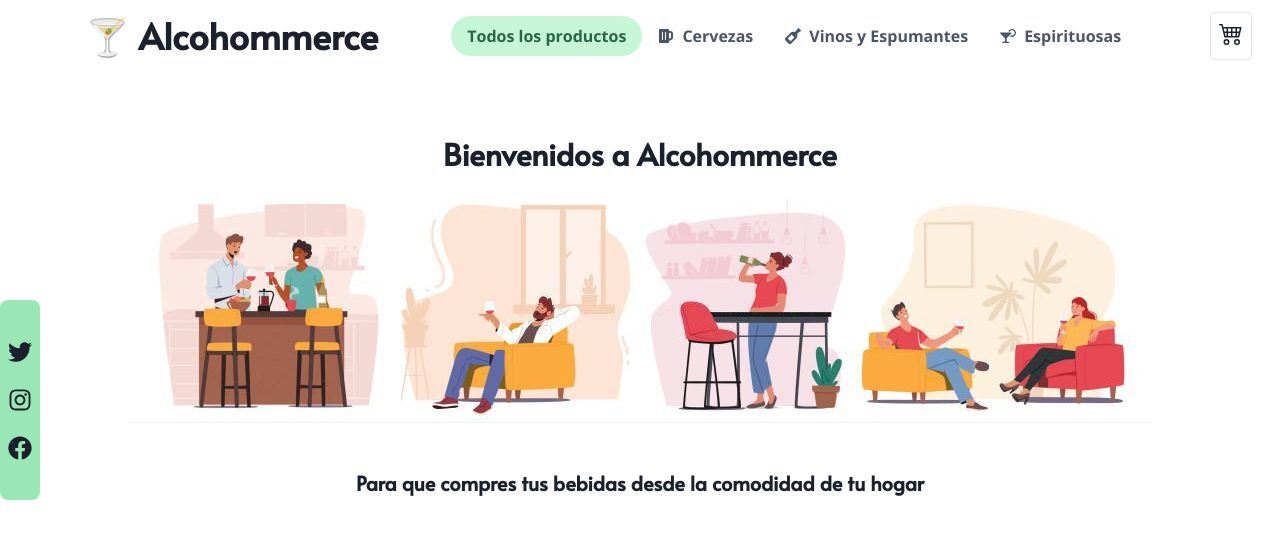
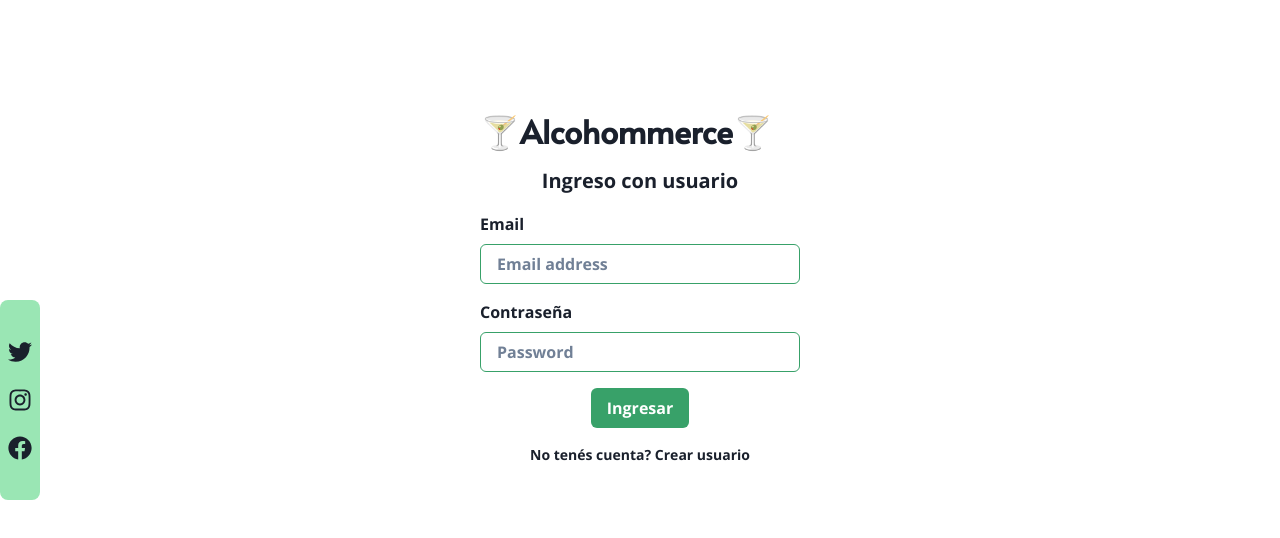
Before and after one commit to AlexisSzerman/Alcohommerce, a React (Vite) app: page / in a window 1280 px wide. Shown: the top 538 px of the page. Built offline with nearby package versions, Linux system fonts and the light colour scheme; no server answers.

Commit message:
login funcionando

```diff
--- a/src/App.jsx
+++ b/src/App.jsx
@@ -1,34 +1,56 @@
-import React from "react";
-import NavBar from "./components/NavBar";
-import ItemListContainer from "./containers/ItemListContainer";
-import ItemDetailContainer from "./containers/ItemDetailContainer";
-import Home from "./components/Home";
-import Cart from "./components/Cart";
+import React, { useState, useEffect } from "react";
 import { BrowserRouter, Routes, Route } from "react-router-dom";
 import SocialMedia from "./components/SocialMedia";
 import CartContextProvider from "./contexts/CartContext"
 import Checkout from "./components/Checkout";
-
-
+import Signup from "./components/SignUp";
+import Login from "./components/Login";
+import Home from "./components/Home";
+import Cart from "./components/Cart";
+import ItemListContainer from "./containers/ItemListContainer";
+import ItemDetailContainer from "./containers/ItemDetailContainer";
+import NavBar from "./components/NavBar";
+import { auth } from './main.jsx'; // import auth from main.jsx
 
 const App = () => {
+  const [isLoggedIn, setIsLoggedIn] = useState(false);
+
+  useEffect(() => {
+    // Listen for changes in authentication state
+    const unsubscribe = auth.onAuthStateChanged((user) => { // use auth from main.jsx
+      if (user) {
+        // User is signed in
+        setIsLoggedIn(true);
+      } else {
+        // User is signed out
+        setIsLoggedIn(false);
+      }
+    });
+
+    // Unsubscribe when component unmounts
+    return () => {
+      unsubscribe();
+    };
+  }, []);
+
   return (
     <CartContextProvider>
       <BrowserRouter>
-      <NavBar />
+        {isLoggedIn && <NavBar />}
         <SocialMedia/>
         <Routes>
-        <Route exact path={'/'} element={<Home greeting={"Bienvenidos a Alcohommerce"} />}/>
+          <Route exact path={'/home'} element={<Home greeting={"Bienvenidos a Alcohommerce"} />}/>
           <Route exact path={'/catalogue'} element={<ItemListContainer />}/>
           <Route exact path={'/category/:categoryId'} element={<ItemListContainer />}/>
           <Route exact path={"/item/:id"} element={<ItemDetailContainer />} />
           <Route exact path={"/cart"} element={<Cart/>} />
           <Route exact path={"/checkout"} element={<Checkout/>} />
+          <Route path="/signup" element={<Signup />} />
+          <Route path="/" element={<Login />} />
         </Routes>
       </BrowserRouter>
     </CartContextProvider>
   );
 };
 
-
 export default App;
--- a/src/components/Cart.jsx
+++ b/src/components/Cart.jsx
@@ -32,6 +32,7 @@ const Cart = () => {
   const [isOpen, setIsOpen] = useState(false);
   const onClose = () => setIsOpen(false);
   const cancelRef = useRef();
+
 
   return ( /* Verificando si el carrito está vacío nos mande nuevamente al catalogo  */
     <>
--- a/src/components/Checkout.jsx
+++ b/src/components/Checkout.jsx
@@ -1,7 +1,9 @@
-import { useContext, useState } from "react";
 import { CartContext } from "../contexts/CartContext";
 import { collection, getFirestore, addDoc } from "firebase/firestore";
 import { useNavigate } from "react-router-dom";
+import { auth } from "../main"
+import { useContext, useState, useEffect } from "react";
+
 
 import {
   Box,
@@ -30,6 +32,13 @@ const Checkout = () => {
   const [phone, setPhone] = useState("");
   const [isModalOpen, setIsModalOpen] = useState(false);
   const navigate = useNavigate();
+
+  useEffect(() => {
+    const user = auth.currentUser;
+    if (user) {
+      setEmail(user.email);
+    }
+  }, []);
 
   const handleModal = () => {
     setIsModalOpen(!isModalOpen);
@@ -79,11 +88,7 @@ const Checkout = () => {
                 placeholder="Nombre y Apellido"
                 onChange={(e) => setName(e.target.value)}
               />
-              <Input
-                type="email"
-                placeholder="Correo electrónico"
-                onChange={(e) => setEmail(e.target.value)}
-              />
+
               <InputGroup>
                 <InputLeftAddon children="+011" />
                 <Input
@@ -98,7 +103,7 @@ const Checkout = () => {
                 variant="outline"
                 type="submit"
                 onClick={handleModal}
-                isDisabled={priceTotal() === 0 || name === "" || email === "" || phone === ""}
+                isDisabled={priceTotal() === 0 || name === "" || phone === ""}
               > {/* Verificación de estas condiciones para habilitar el boton de confirmacion de pedido */}
                 Confirmar Pedido
               </Button>
--- /dev/null
+++ b/src/components/Login.jsx
@@ -0,0 +1,90 @@
+import React, { useState } from "react";
+import {
+  signInWithEmailAndPassword,
+  getAuth,
+} from "firebase/auth";
+import { NavLink, useNavigate } from "react-router-dom";
+import {
+  FormControl,
+  FormLabel,
+  Input,
+  Button,
+  Text,
+  Box,
+  Heading
+} from "@chakra-ui/react";
+
+const Login = () => {
+  const navigate = useNavigate();
+  const [email, setEmail] = useState("");
+  const [password, setPassword] = useState("");
+  const [error, setError] = useState("");
+
+  const onLogin = (e) => {
+    e.preventDefault();
+    const auth = getAuth();
+    signInWithEmailAndPassword(auth, email, password)
+      .then((userCredential) => {
+        const user = userCredential.user;
+        navigate("/home");
+        alert("Usuario " + user.email + " logueado con éxito");
+      })
+      .catch((error) => {
+        setError("Email o contraseña incorrectos");
+      });
+  };
+
+  return (
+    <Box minH="100vh">
+      <Box maxW="sm" mx="auto" mt={20} bg="white" p={8} borderRadius="md">
+        <Heading fontSize="2rem">🍸Alcohommerce🍸</Heading>
+        <Text fontSize="xl" fontWeight="semibold" textAlign="center" mt={4}>
+          Ingreso con usuario
+        </Text>
+        <form>
+          <FormControl mt={4}>
+            <FormLabel>Email</FormLabel>
+            <Input
+              borderColor="green.500"
+              type="email"
+              name="email"
+              required
+              placeholder="Email address"
+              onChange={(e) => setEmail(e.target.value)}
+            />
+          </FormControl>
+          <FormControl mt={4}>
+            <FormLabel>Contraseña</FormLabel>
+            <Input
+            mb={4}
+              borderColor="green.500"
+              type="password"
+              name="password"
+              required
+              placeholder="Password"
+              onChange={(e) => setPassword(e.target.value)}
+            />
+          </FormControl>
+          <Button
+
+            colorScheme="green"
+            onClick={onLogin}
+            style={{ display: "block", margin: "auto", justifyContent: "center" }}
+          >
+            Ingresar
+          </Button>
+        </form>
+        {error && (
+          <Text color="red.500" mt={4} textAlign="center">
+            {error}
+          </Text>
+        )}
+        <Text fontSize="sm" mt={4} textAlign="center">
+          No tenés cuenta? <NavLink to="/signup">Crear usuario</NavLink>
+        </Text>
+      </Box>
+    </Box>
+  );
+};
+
+export default Login;
--- a/src/components/NavBar.jsx
+++ b/src/components/NavBar.jsx
@@ -9,10 +9,14 @@ import {
   Tabs,
   TabList,
   Tab,
+  Button,
 } from "@chakra-ui/react";
-import { Link } from "react-router-dom";
+import { Link, useNavigate } from "react-router-dom";
 import { FaBeer, FaWineBottle, FaCocktail } from "react-icons/fa";
 import { motion } from "framer-motion";
+import { signOut } from "firebase/auth";
+import { auth } from "../main";
+
 
 
 const CocktailIcon = () => {
@@ -30,6 +34,19 @@ const CocktailIcon = () => {
 };
 
 const NavBar = () => {
+  const navigate = useNavigate();
+
+  const handleLogout = () => {
+    signOut(auth)
+      .then(() => {
+        navigate("/");
+        alert("Cerró sesión con éxito");
+      })
+      .catch((error) => {
+        navigate("/");
+        alert("Ocurrió un error");
+      });
+  };
   return (
     <nav>
       <Box p={3}>
@@ -38,7 +55,7 @@ const NavBar = () => {
             <Box />
 
             <Spacer />
-            <Link to="/">
+            <Link to="/home">
               <Heading><CocktailIcon /> Alcohommerce</Heading>
             </Link>
             <Spacer />
@@ -75,6 +92,9 @@ const NavBar = () => {
       </Tabs>
 
             <Spacer />
+            <Box>
+          <Button colorScheme="green" onClick={handleLogout} mr="2">Cerrar Sesión</Button>
+        </Box>
 
           <Link to="/cart">
             <CartWidget />
--- /dev/null
+++ b/src/components/SignUp.jsx
@@ -0,0 +1,96 @@
+import React, { useState } from "react";
+import { NavLink, useNavigate } from "react-router-dom";
+import { createUserWithEmailAndPassword } from "firebase/auth";
+import { auth } from "../main";
+import {
+  FormControl,
+  FormLabel,
+  Input,
+  Button,
+  Text,
+  Box,
+  Heading,
+} from "@chakra-ui/react";
+
+const Signup = () => {
+  const navigate = useNavigate();
+
+  const [email, setEmail] = useState("");
+  const [password, setPassword] = useState("");
+  const [error, setError] = useState("");
+
+  const onSubmit = async (e) => {
+    e.preventDefault();
+
+    await createUserWithEmailAndPassword(auth, email, password)
+      .then((userCredential) => {
+        // Signed in
+        const user = userCredential.user;
+        console.log(user);
+        navigate("/home");
+        // ...
+      })
+      .catch((error) => {
+        const errorCode = error.code;
+        const errorMessage = error.message;
+        console.log(errorCode, errorMessage);
+        setError("Ha ocurrido un error al crear la cuenta");
+      });
+  };
+
+  return (
+    <Box minH="100vh">
+      <Box maxW="sm" mx="auto" mt={20} bg="white" p={8} borderRadius="md">
+        <Heading fontSize="2rem">🍸Alcohommerce🍸</Heading>
+        <Text fontSize="xl" fontWeight="semibold" textAlign="center" mt={4}>
+          Crea tu cuenta
+        </Text>
+        <form>
+          <FormControl mt={4}>
+            <FormLabel>Email</FormLabel>
+            <Input
+              borderColor="green.500"
+              type="email"
+              name="email"
+              required
+              placeholder="Email address"
+              value={email}
+              onChange={(e) => setEmail(e.target.value)}
+            />
+          </FormControl>
+          <FormControl mt={4}>
+            <FormLabel>Contraseña</FormLabel>
+            <Input
+            mb={4}
+              borderColor="green.500"
+              type="password"
+              name="password"
+              required
+              placeholder="Password"
+              value={password}
+              onChange={(e) => setPassword(e.target.value)}
+            />
+          </FormControl>
+          <Button
+
+            colorScheme="green"
+            onClick={onSubmit}
+            style={{ display: "block", margin: "auto", justifyContent: "center" }}
+          >
+            Crear cuenta
+          </Button>
+        </form>
+        {error && (
+          <Text color="red.500" mt={4} textAlign="center">
+            {error}
+          </Text>
+        )}
+        <Text fontSize="sm" mt={4} textAlign="center">
+          Ya tenés cuenta? <NavLink to="/">Ingresar</NavLink>
+        </Text>
+      </Box>
+    </Box>
+  );
+};
+
+export default Signup;
--- a/src/main.jsx
+++ b/src/main.jsx
@@ -6,6 +6,7 @@ import theme from "./theme"
 import '@fontsource/alata/400.css'
 import '@fontsource/open-sans/700.css'
 import { initializeApp } from "firebase/app";
+import { getAuth } from "firebase/auth";
 
 
 // Your web app's Firebase configuration
@@ -19,7 +20,12 @@ const firebaseConfig = {
 };
 
 // Initialize Firebase
-initializeApp(firebaseConfig);
+const app = initializeApp(firebaseConfig);
+
+
+// Initialize Firebase Authentication and get a reference to the service
+export const auth = getAuth(app);
+export default app;
 
 ReactDOM.createRoot(document.getElementById('root')).render(
   <React.StrictMode>
```
Also changed, not shown: src/components/Home.jsx (+6 -2 lines), 1 other file (tests, documents, lock files or other folders). Lines whose indentation alone changed are shown as unchanged.
